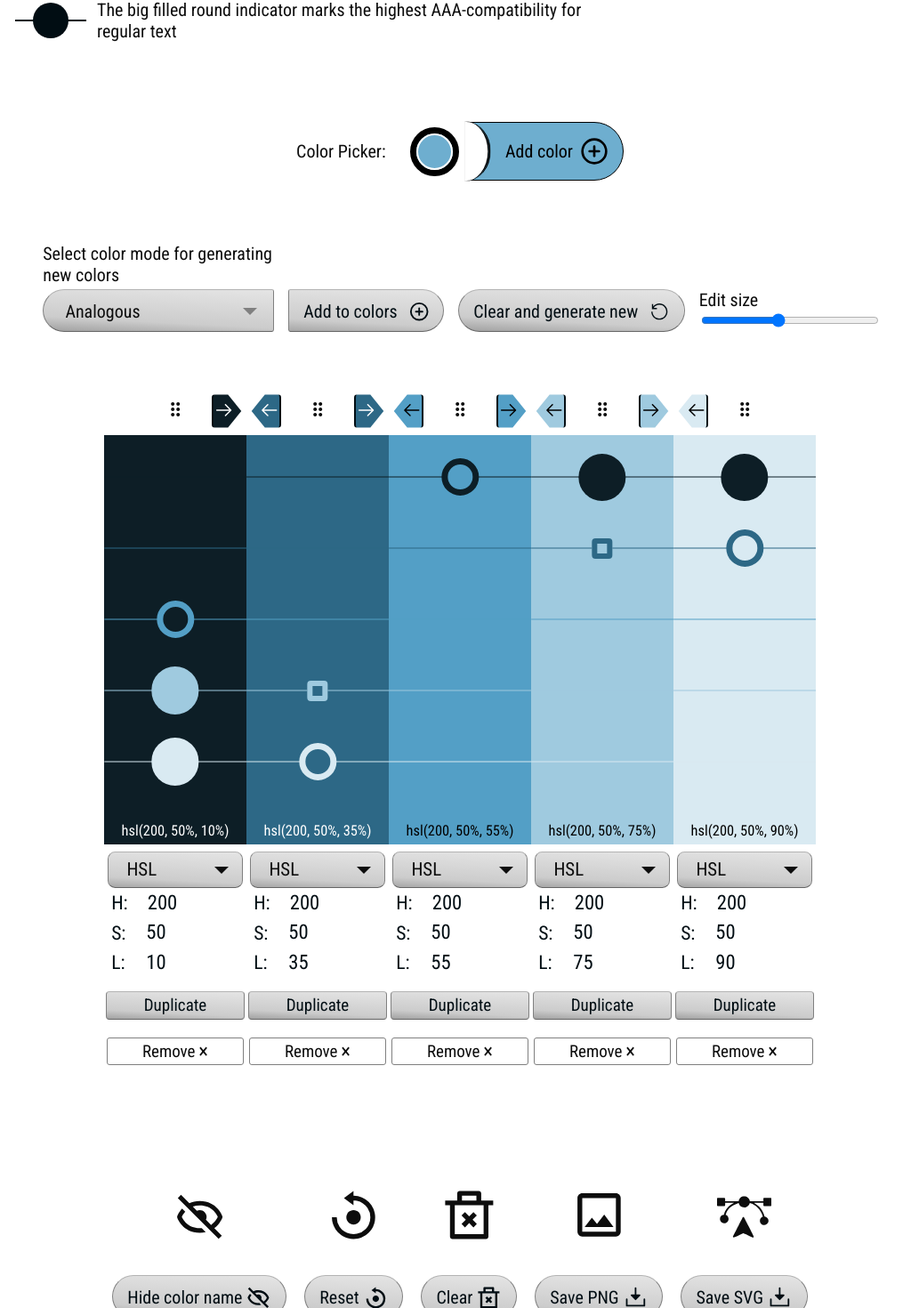
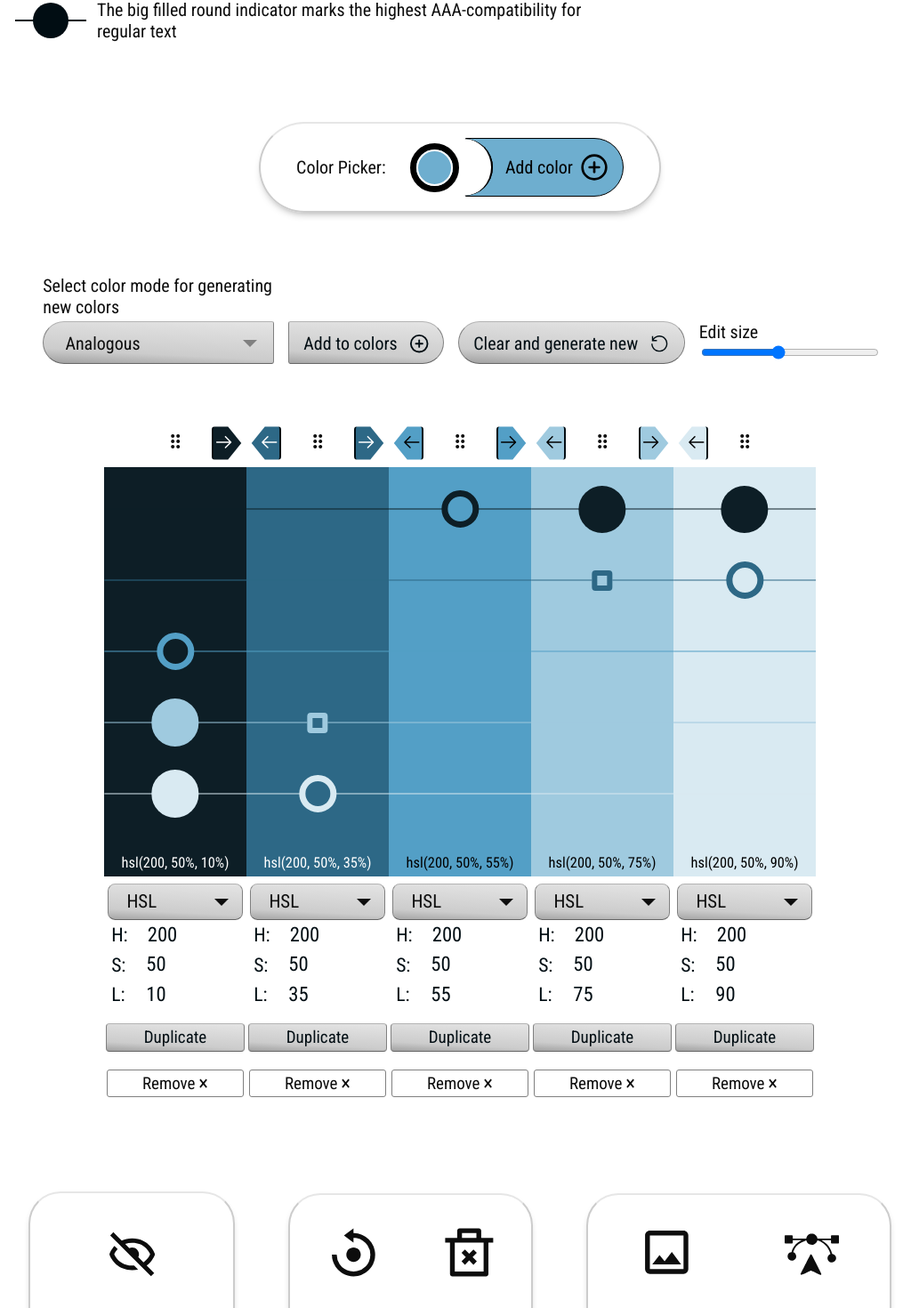
Before and after one commit to jenniina/color-accessibility-checker, a React (Vite) app in the folder frontend/: page / in a window 1280 px wide. Shown: the part 876-2346 px from the top of the page at 89% size, without its empty margins (123-1156 px from the left). Built offline with nearby package versions, Linux system fonts and the light colour scheme.

Commit message:
appearance adjustments

```diff
--- a/frontend/src/components/AccessibleColors/accessiblecolors.module.css
+++ b/frontend/src/components/AccessibleColors/accessiblecolors.module.css
@@ -104,9 +104,9 @@
 .color-picker .circle-left-edge,
 .color-picker .circle-left-edge::before {
   position: absolute;
-  left: -5px;
-  top: -2px;
-  height: calc(100% + 4px);
+  left: -4px;
+  top: 0;
+  height: 100%;
   display: inline-block;
   width: 1.7em;
   border-radius: 0 2em 2em 0;
@@ -121,26 +121,26 @@
 }
 .light .color-picker .circle-left-edge {
   background-color: white;
-  transform: scale(0.82, 1);
+  transform: scale(1, 1);
   z-index: 2;
-  border-right: 2px solid currentColor;
+  border-right: 1px solid currentColor;
 }
 .color-picker .circle-left-edge::before {
   content: '';
-  left: 2px;
-  top: 1px;
-  height: calc(100% - 2px);
+  left: 0;
+  top: 0;
+  height: 100%;
   border-right-width: 2px;
   position: absolute;
   background-color: transparent;
   border-right: 2px solid currentColor;
-  transform-origin: -10% center;
+  transform-origin: -20% center;
   z-index: -1;
 }
 .color-picker button:hover .circle-left-edge::before,
 .color-picker button:focus .circle-left-edge::before,
 .color-picker button:focus-visible .circle-left-edge::before {
-  transform: scale(1.13, 1);
+  transform: scale(1.16, 0.96);
 }
 
 @media (min-width: 400px) {
@@ -180,12 +180,25 @@
   border-radius: 1.5em;
 }
 #color-container .btn-wrap.export-wrap {
+  display: flex;
+  flex-flow: row wrap;
   align-items: flex-end;
   justify-content: center;
   margin-top: 1em;
+  gap: 4em 3em;
+}
+.color-picker,
+.login-wrap,
+#color-container .btn-wrap.export-wrap > div {
+  padding: 0.6em;
+  border: 2px solid var(--color-gray-2);
+  border-top-color: var(--color-gray-1);
+  border-radius: 1.5em;
+  box-shadow: 0 5px 10px -5px var(--color-gray-4);
 }
 
 #color-container .btn-wrap.export-wrap > div {
+  flex: 0 1 auto;
   display: flex;
   flex-flow: row wrap;
   align-items: flex-end;
@@ -193,7 +206,7 @@
   gap: 1em;
 }
 #color-container .btn-wrap.export-wrap .visibility-wrap {
-  margin: 0.4rem 0 0;
+  margin: 0;
   display: flex;
   flex-flow: column nowrap;
   align-items: center;
@@ -864,6 +877,10 @@
   .color-edit-container > .color-select > div > span {
     max-width: 100%;
   }
+  .color-picker {
+    padding: 0.8em 2em;
+    border-radius: 4em;
+  }
 }
 @media (min-width: 400px) {
   .color-picker > label {
@@ -882,3 +899,10 @@
     max-width: calc(99vw - var(--page-padding));
   }
 }
+
+@media (min-width: 700px) {
+  #color-container .btn-wrap.export-wrap > div {
+    padding: 0.6em 0.8em;
+    border-radius: 1.8em;
+  }
+}
--- a/frontend/src/components/Register/Register.tsx
+++ b/frontend/src/components/Register/Register.tsx
@@ -64,7 +64,7 @@ const Register = ({ setIsFormOpen, isOpen, text }: Props) => {
       {!user ? (
         <>
           <Accordion
-            className={`accordion-register ${text}`}
+            className={`accordion-register ${text} gray restore`}
             wrapperClass="register-wrap"
             text={t('Register')}
             ref={formRegisterRef}
@@ -152,7 +152,7 @@ const Register = ({ setIsFormOpen, isOpen, text }: Props) => {
                 <button
                   type="submit"
                   disabled={sending}
-                  className={`restore ${text}`}
+                  className={`gray restore ${text}`}
                 >
                   {t('Register')}
                 </button>
--- a/frontend/src/css/form.css
+++ b/frontend/src/css/form.css
@@ -310,5 +310,9 @@ input[type='checkbox' i]:focus-visible {
   display: block;
   margin: 0 auto;
   width: max-content;
-  max-width: 240px;
+  max-width: 100%;
 }
+.accordion-register button {
+  flex: 1 0 100%;
+  min-width: 100%;
+}
--- a/frontend/src/i18n/translations.ts
+++ b/frontend/src/i18n/translations.ts
@@ -80,6 +80,15 @@ export const translations = {
     cs: 'Kopírovat',
     fi: 'Kopioi',
   },
+  Export: {
+    en: 'Export',
+    es: 'Exportar',
+    fr: 'Exporter',
+    de: 'Exportieren',
+    pt: 'Exportar',
+    cs: 'Exportovat',
+    fi: 'Lataa',
+  },
   CopyToClipboard: {
     en: 'Copy to clipboard',
     es: 'Copiar al portapapeles',
```
